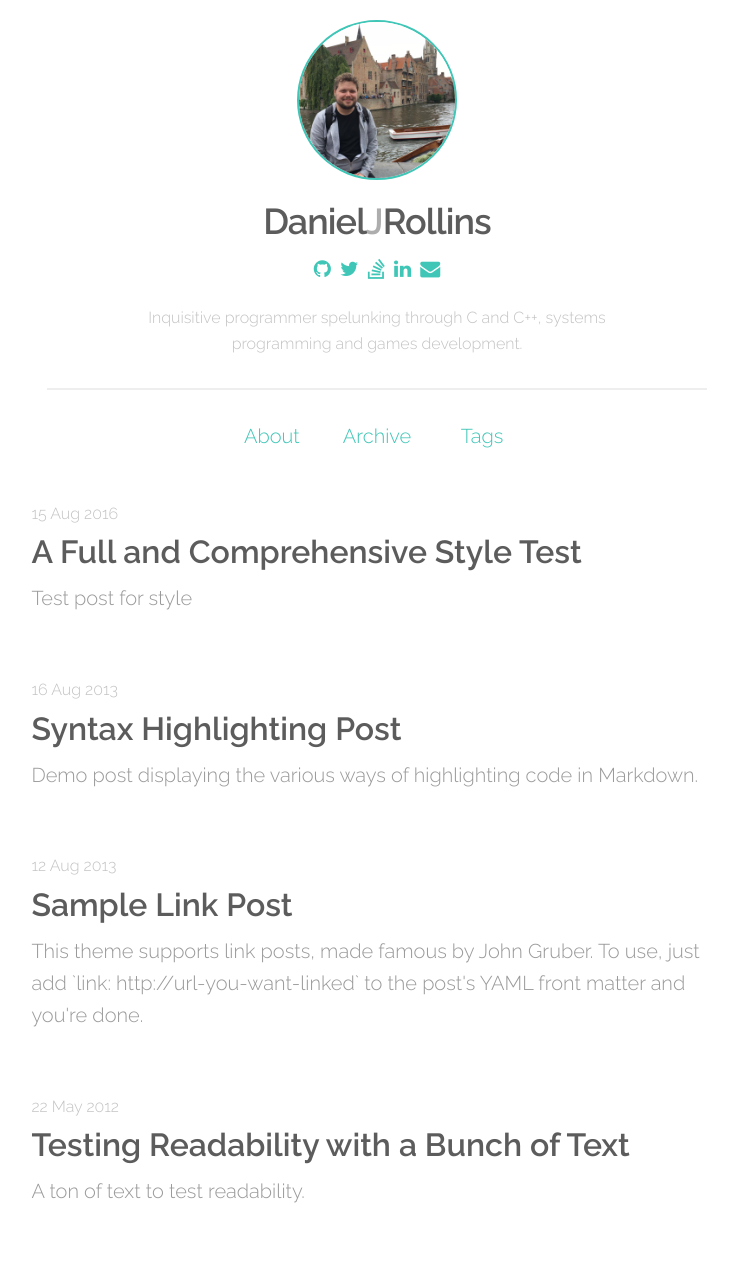
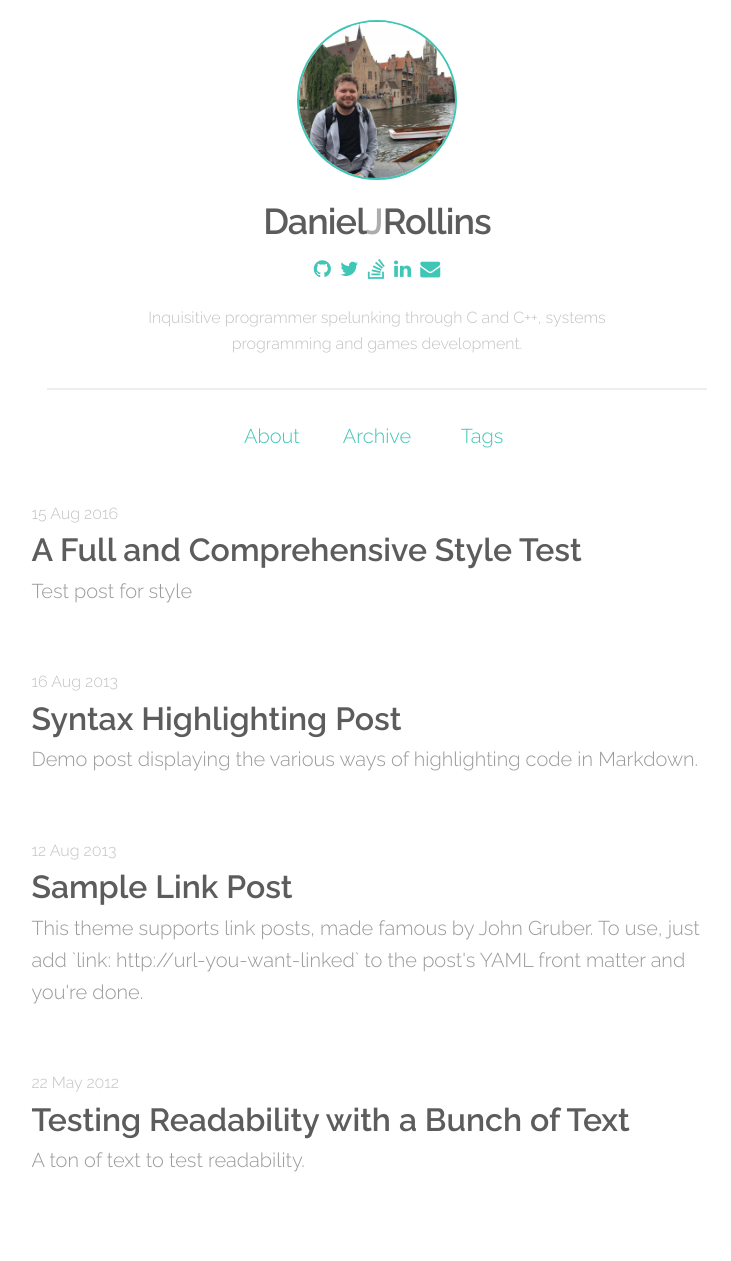
Before and after one commit to djrollins/djrollins.github.io, a Jekyll site: the page built from index.html, in a window 1280 px wide. Shown: the whole page, without its empty margins (263-994 px from the left). Built offline with Jekyll 4.4.1, drawn with Linux system fonts in a browser that asks for light colours; after the commit the page ends 1230 px from its top, so only the background shows below that.

Commit message:
Promote post titles in post list to h2

```diff
--- a/_includes/head.html
+++ b/_includes/head.html
@@ -9,5 +9,6 @@
     <link href="{{ site.baseurl }}/css/main.css" rel="stylesheet" type="text/css">
 	<link rel="stylesheet" href="{{ "/fonts/font-awesome.min.css" | site.baseurl }}">
     <link rel="shortcut icon" href="{{ "/assets/img/favicon.ico" | site.baseurl }}" type="image/x-icon" />
+
     {% include googleanalytics.html %}
 </head>
--- a/_includes/postlist.html
+++ b/_includes/postlist.html
@@ -9,7 +9,7 @@
                 <time>{{ post.date | date_to_string }}</time>
             </div>
             <div class="postlist-post-title">
-                {{ post.title }}
+                <h2>{{ post.title }}</h2>
             </div>
             {% if post.description %}
             <div class="postlist-post-description">
--- a/_sass/_postlist.scss
+++ b/_sass/_postlist.scss
@@ -22,10 +22,13 @@
             font-size: .8rem;
         }
 
-        &-title {
+        &-title h2 {
+            margin-top: .25rem;
             margin-bottom: .25rem;
             font-weight: 600;
             font-size: 1.6rem;
+            color: $base-color;
+            letter-spacing: 0;
         }
 
         &-description {
```
